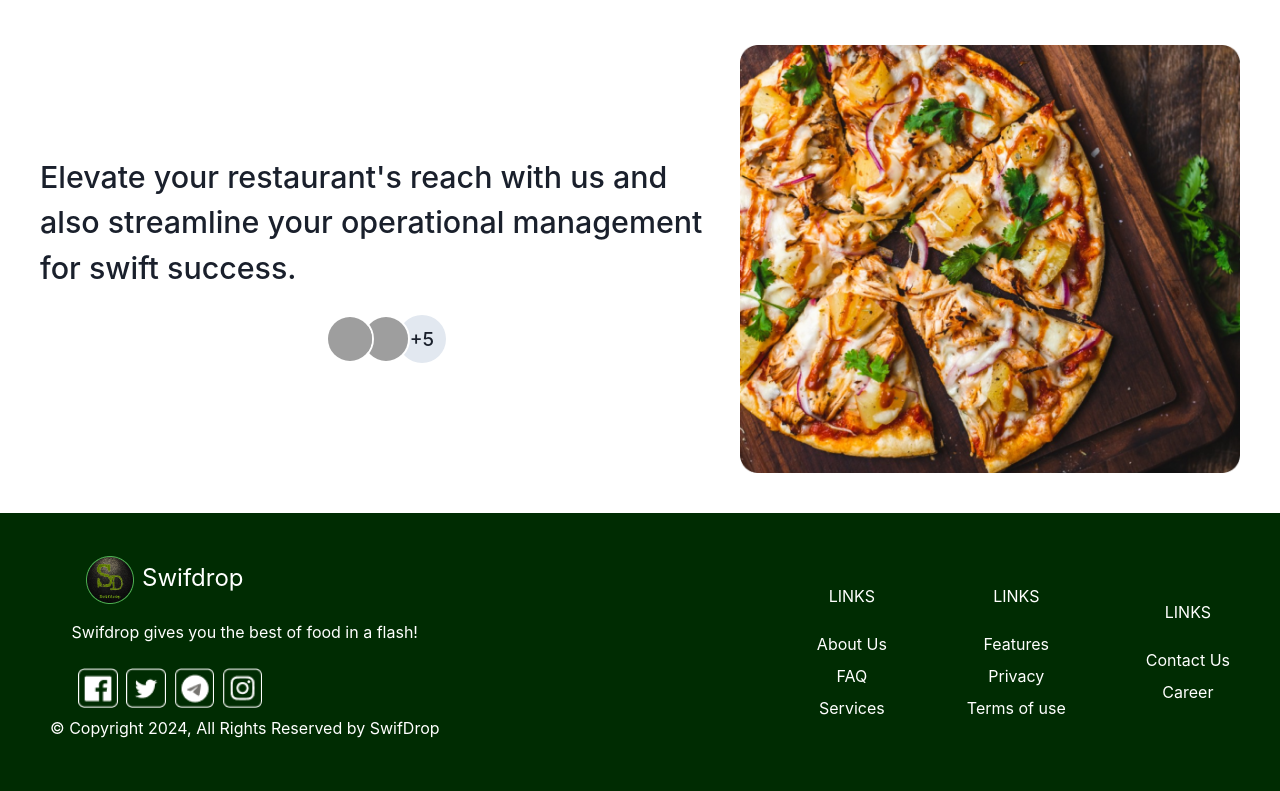
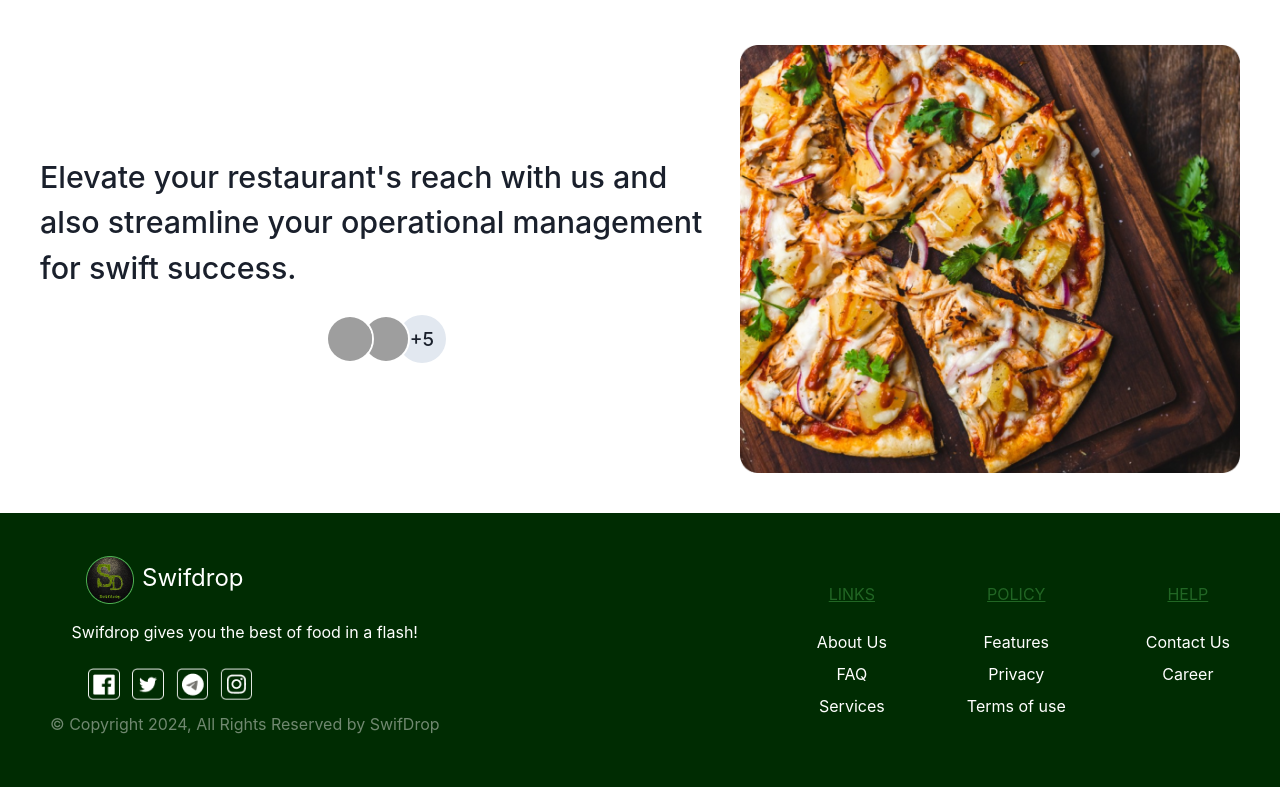
Before and after one commit to adenirannoah1234/general-swifdrop-landing-page-1, a React (Vite) app: page / in a window 1280 px wide. Shown: the part 2440-3231 px from the top of the page. Built offline with nearby package versions, Linux system fonts and the light colour scheme; grey boxes are pictures that could not be loaded.

Commit message:
made some changes

```diff
--- a/src/components/footer/Footer.jsx
+++ b/src/components/footer/Footer.jsx
@@ -1,5 +1,14 @@
 import React from 'react';
-import { HStack, VStack, Flex, Text, Image, Box } from '@chakra-ui/react';
+import {
+  HStack,
+  VStack,
+  Flex,
+  Text,
+  Image,
+  Box,
+  Divider,
+  useBreakpointValue,
+} from '@chakra-ui/react';
 import { Link as ChakraLink } from '@chakra-ui/react';
 import { Link as RouterLink } from 'react-router-dom';
 
@@ -10,13 +19,16 @@
 import Instagram from '../../../public/Instagram.png';
 
 const Footer = () => {
+  const columnDirection = useBreakpointValue({ base: 'column', md: 'row' });
+
   return (
     <Flex
       justifyContent="space-between"
       bg="#002c02"
-      px={{ base: '20', md: '50' }}
-      py={{ base: '10', md: '35' }}
+      px={{ base: '5', md: '50' }}
+      py={{ base: '5', md: '35' }}
       color="white"
+      flexDirection={columnDirection}
     >
       <VStack>
         <VStack>
@@ -28,35 +40,55 @@
           </HStack>
           <Text>Swifdrop gives you the best of food in a flash!</Text>
         </VStack>
-        <VStack>
-          <HStack mr="150px">
-            <Image src={Facebook} w="10" h="10" />
-            <Image src={Twitter} w="10" h="10" />
-            <Image src={Telegram} w="10" h="10" />
-            <Image src={Instagram} w="10" h="10" />
+        <VStack display={{ base: 'none', md: 'flex' }} spacing="3">
+          <HStack mr="150px" spacing="3">
+            <Image src={Facebook} w="8" h="8" />
+            <Image src={Twitter} w="8" h="8" />
+            <Image src={Telegram} w="8" h="8" />
+            <Image src={Instagram} w="8" h="8" />
           </HStack>
-          <Text>© Copyright 2024, All Rights Reserved by SwifDrop</Text>
+          <Text color="#708870" display={{ base: 'none', md: 'flex' }}>
+            © Copyright 2024, All Rights Reserved by SwifDrop
+          </Text>
         </VStack>
       </VStack>
       <HStack spacing="20">
         <VStack>
-          <Text>LINKS</Text>
+          <Text textDecoration="underline" color="#216624">
+            LINKS
+          </Text>
           <ChakraLink as={RouterLink}>About Us</ChakraLink>
           <ChakraLink as={RouterLink}>FAQ</ChakraLink>
           <ChakraLink as={RouterLink}>Services</ChakraLink>
         </VStack>
         <VStack>
-          <Text>LINKS</Text>
+          <Text textDecoration="underline" color="#216624">
+            POLICY
+          </Text>
           <ChakraLink as={RouterLink}>Features</ChakraLink>
           <ChakraLink as={RouterLink}>Privacy</ChakraLink>
           <ChakraLink as={RouterLink}>Terms of use</ChakraLink>
         </VStack>
-        <VStack>
-          <Text>LINKS</Text>
+        <VStack mb="8">
+          <Text textDecoration="underline" color="#216624">
+            HELP
+          </Text>
           <ChakraLink as={RouterLink}>Contact Us</ChakraLink>
           <ChakraLink as={RouterLink}>Career</ChakraLink>
         </VStack>
       </HStack>
+      <Divider display={{ base: 'flex', md: 'none' }} />
+      <VStack display={{ md: 'none', base: 'flex' }}>
+        <HStack mr="150px" spacing="3">
+          <Image src={Facebook} w="8" h="8" />
+          <Image src={Twitter} w="8" h="8" />
+          <Image src={Telegram} w="8" h="8" />
+          <Image src={Instagram} w="8" h="8" />
+        </HStack>
+        <Text color="#708870">
+          © Copyright 2024, All Rights Reserved by SwifDrop
+        </Text>
+      </VStack>
     </Flex>
   );
 };
```
